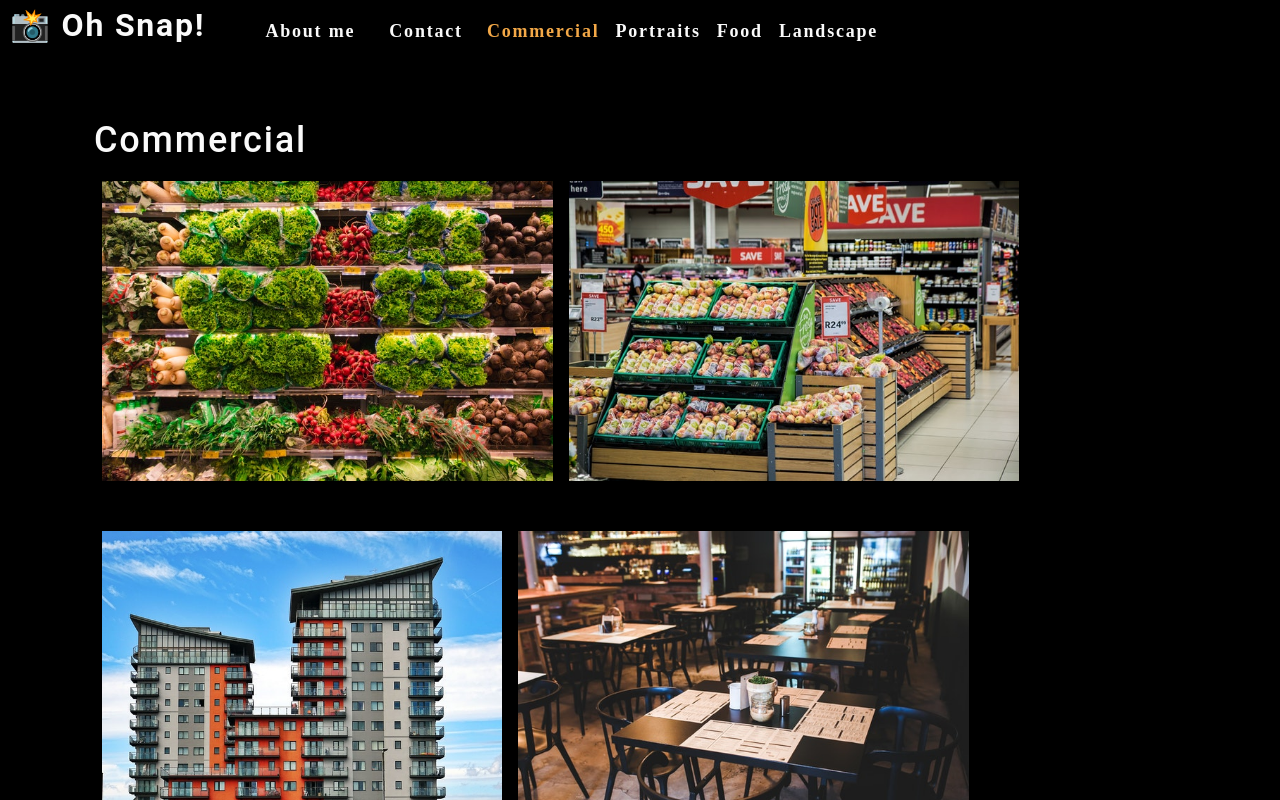
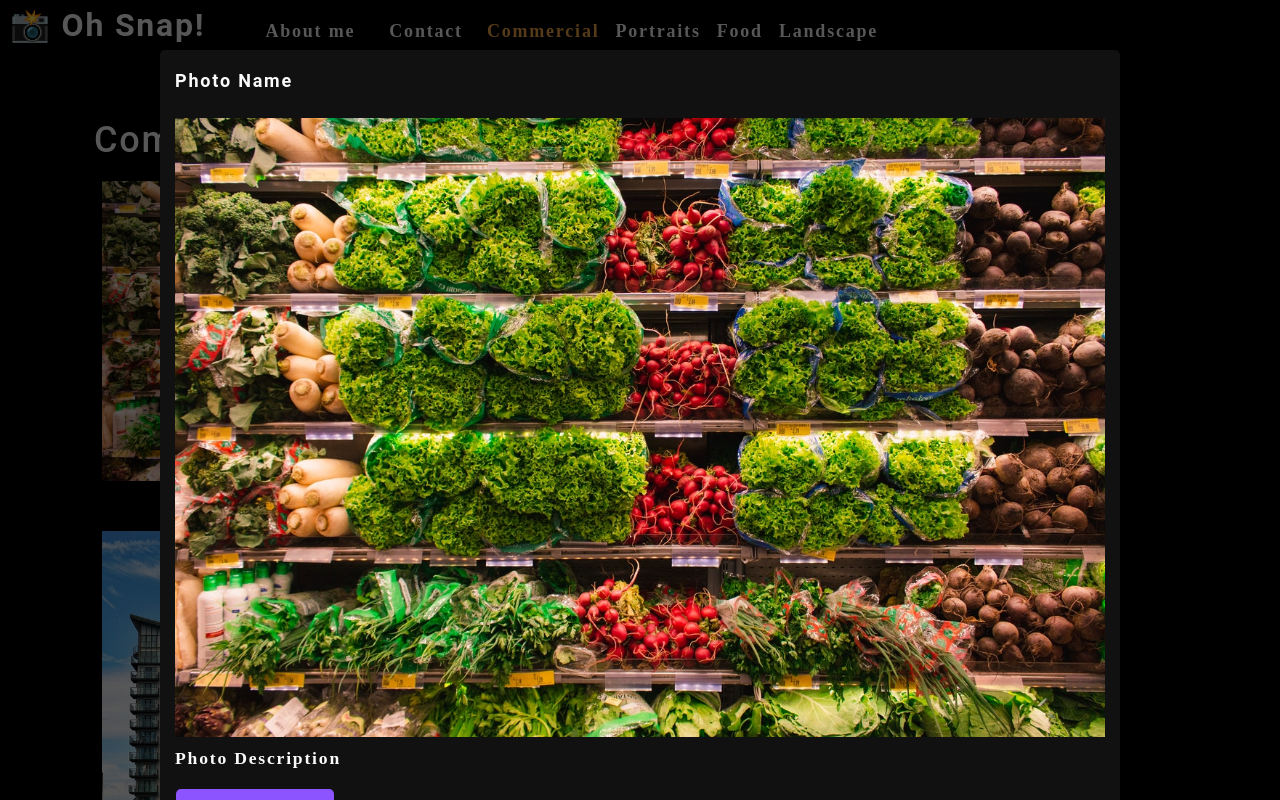
Before and after one commit to caitoreilly/photo-port2, a React (Create React App) app: page / in a window 1280 px wide. Both pictures are taken after a click on the picture 327 px from the left and 330 px from the top of the page. Shown: the top 800 px of the page. Built offline with nearby package versions, Linux system fonts and the light colour scheme.

Commit message:
create gallery component, conditionally render gallery pages, click open images and also close the modal

```diff
--- /dev/null
+++ b/src/components/Modal/index.js
@@ -0,0 +1,25 @@
+import React from "react";
+
+// declare Modal function
+function Modal({ onClose, currentPhoto }) {
+  const { name, category, description, index } = currentPhoto;
+
+  return (
+    // JSX
+    <div className="modalBackdrop">
+      <div className="modalContainer">
+        <h3 className="modalTitle">Photo Name</h3>
+        <img
+          src={require(`../../assets/large/${category}/${index}.jpg`)}
+          alt="current category"
+        />
+        <p>Photo Description</p>
+        <button onClick={onClose} type="button">
+          Close this modal
+        </button>
+      </div>
+    </div>
+  );
+}
+
+export default Modal;
--- a/src/components/PhotoList/index.js
+++ b/src/components/PhotoList/index.js
@@ -1,7 +1,11 @@
 import React, { useState } from "react";
+//import Modal component
+import Modal from "../Modal";
 
 // destructure props
 function PhotoList({ category }) {
+  const [isModalOpen, setIsModalOpen] = useState(false);
+
   //create array of photos - with objects w/ titles & descriptions
   const [photos] = useState([
     {
@@ -125,14 +129,27 @@
   // then we can map the currentPhotos array to render each photo that matches the category selected by the user
   const currentPhotos = photos.filter((photo) => photo.category === category);
 
+  const [currentPhoto, setCurrentPhoto] = useState();
+
+  // define toggleModal function
+  const toggleModal = (image, i) => {
+    // current photo
+    setCurrentPhoto({ ...image, index: i });
+    setIsModalOpen(!isModalOpen);
+  };
+
   return (
     <div>
+      {isModalOpen && (
+        <Modal currentPhoto={currentPhoto} onClose={toggleModal} />
+      )}
       <div className="flex-row">
         {currentPhotos.map((image, i) => (
           <img
             src={require(`../../assets/small/${category}/${i}.jpg`)}
             alt={image.name}
             className="img-thumbnail mx-1"
+            onClick={() => toggleModal(image, i)}
             key={image.name}
           />
         ))}
```
